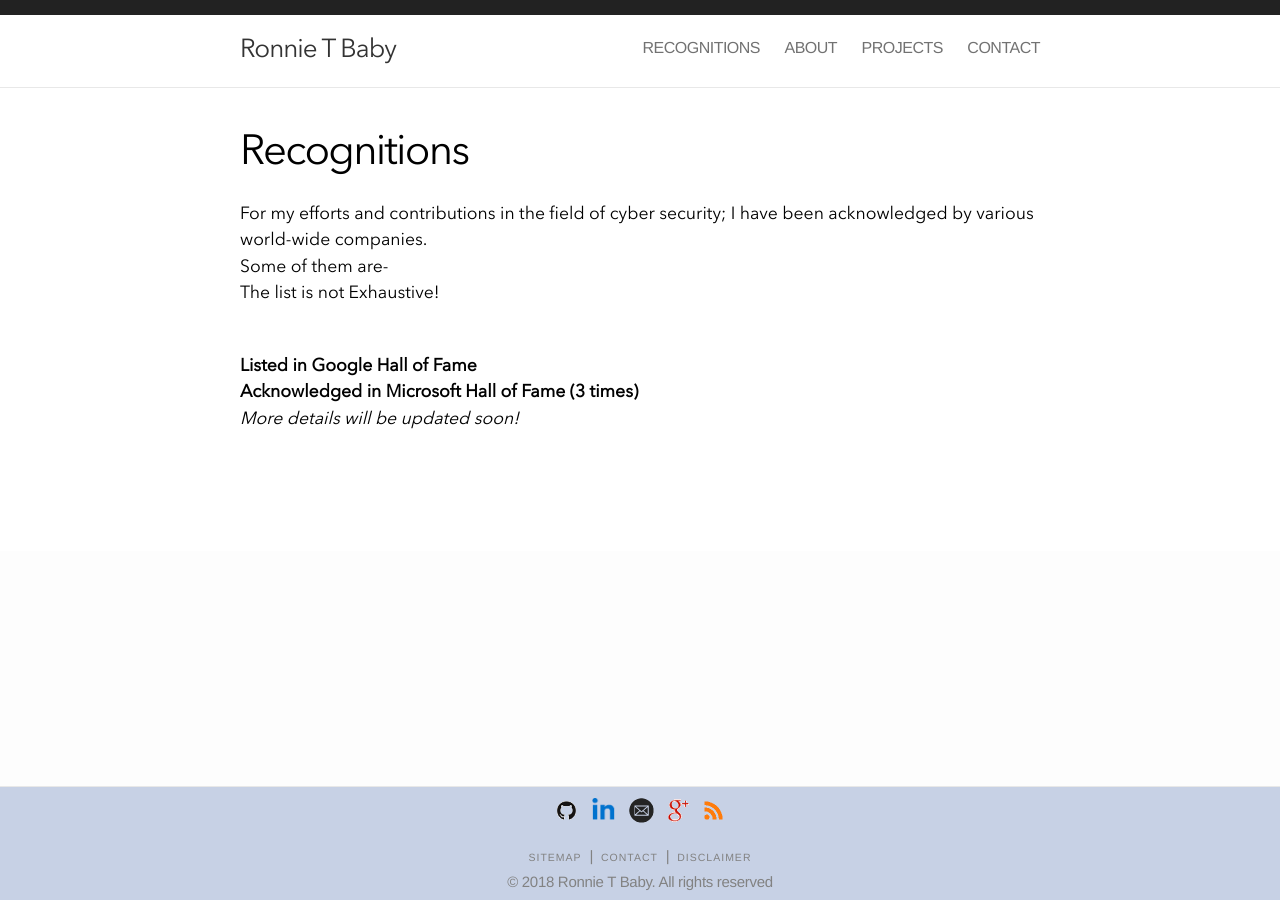
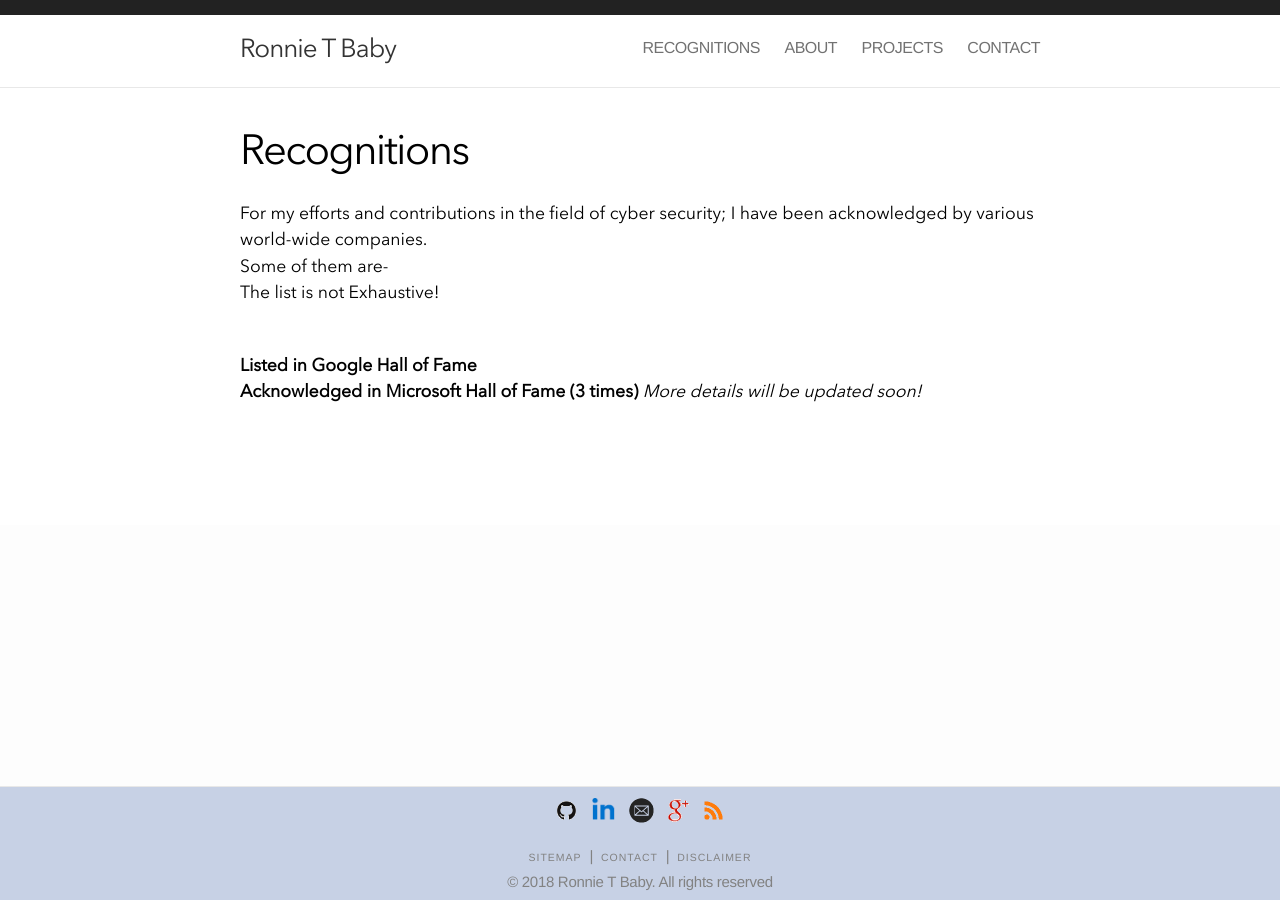
Before and after one commit to procodey/pro, a Jekyll site: the page built from acknowledgments.html, in a window 1280 px wide. Built offline with Jekyll 4.4.1, drawn with Linux system fonts in a browser that asks for light colours; nearby versions of some CDN libraries.

```diff
--- a/acknowledgments.html
+++ b/acknowledgments.html
@@ -12,5 +12,6 @@ title: Acknowledgments
 <br>
 <b>Listed in Google Hall of Fame
   <br>Acknowledged in Microsoft Hall of Fame (3 times)</b>
-  <br><i>More details will be updated soon!</i>
+
+  <i>More details will be updated soon!</i>
 </div>
```
